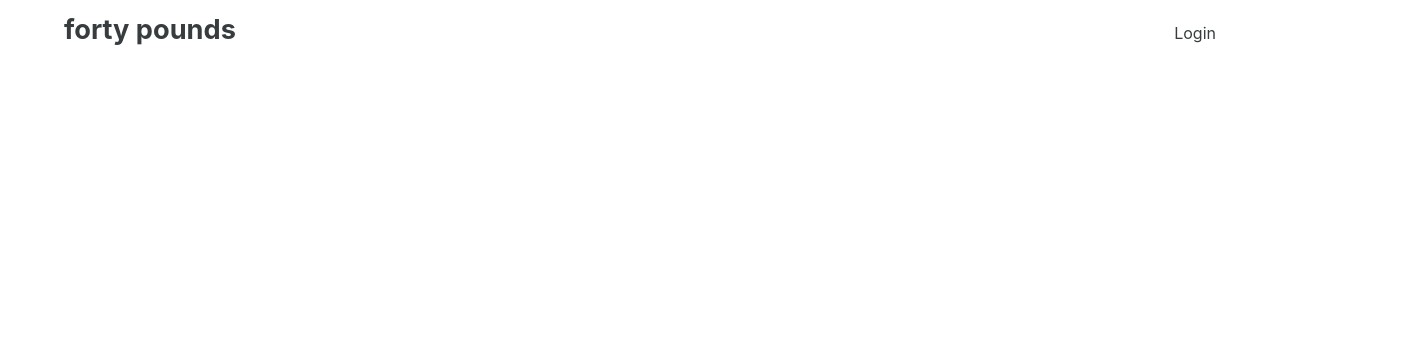
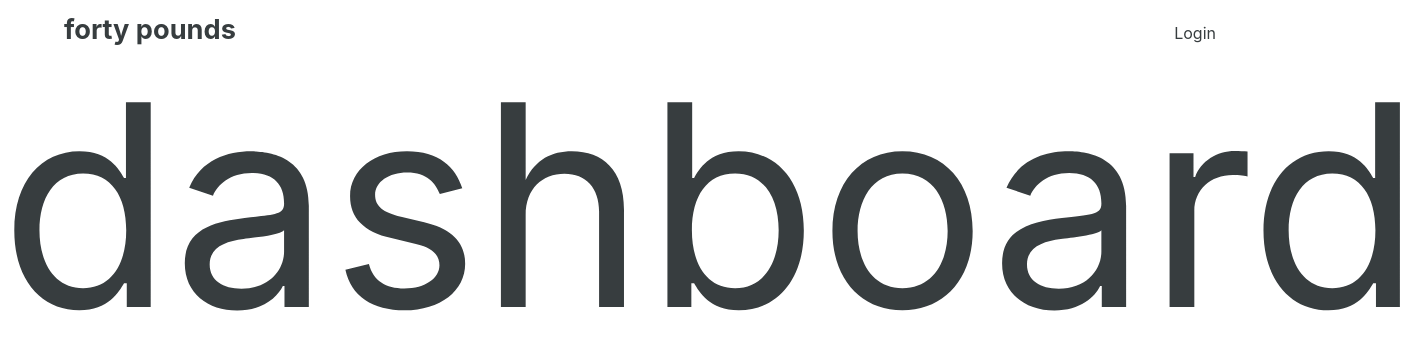
Before and after one commit to ruairidhflint/40lbs-frontend, a React (Create React App) app: page /dashboard in a window 1280 px wide. Shown: the top 350 px of the page, 1422 px wide, since content can reach past the window. Built offline with nearby package versions, Linux system fonts and the light colour scheme.

Commit message:
Set up dashboard route

```diff
--- a/src/App.js
+++ b/src/App.js
@@ -1,4 +1,4 @@
-import React from 'react';
+import React, { useState } from 'react';
 import { Route } from 'react-router-dom';
 
 // View Imports
@@ -9,8 +9,10 @@ import TermsAndConditions from './Views/TandC';
 import Privacy from './Views/Privacy';
 import ConfirmEmail from './Views/ConfirmEmail';
 import SuccessfulConfirm from './Views/SuccessfulConfirm';
+import Dashboard from './Views/Dashboard';
 
 function App() {
+  const [user, setUser] = useState(null);
   return (
     <div className="AppContainer">
       <Route path="/" component={Navigation} />
@@ -20,6 +22,10 @@ function App() {
       <Route path="/privacy" component={Privacy} />
       <Route path="/confirm" component={ConfirmEmail} />
       <Route path="/success" component={SuccessfulConfirm} />
+      <Route
+        path="/dashboard"
+        render={(props) => <Dashboard {...props} user={user} />}
+      />
     </div>
   );
 }
--- a/src/Views/Dashboard.js
+++ b/src/Views/Dashboard.js
@@ -1,8 +1,9 @@
 import React from 'react';
 
-function Dashboard() {
+function Dashboard({user}) {
+  console.log(user);
   return (
-    <h1>Dashboard Page</h1>
+    <h1 style={{fontSize: '22vw'}}>dashboard</h1>
     );
 }
 
```
